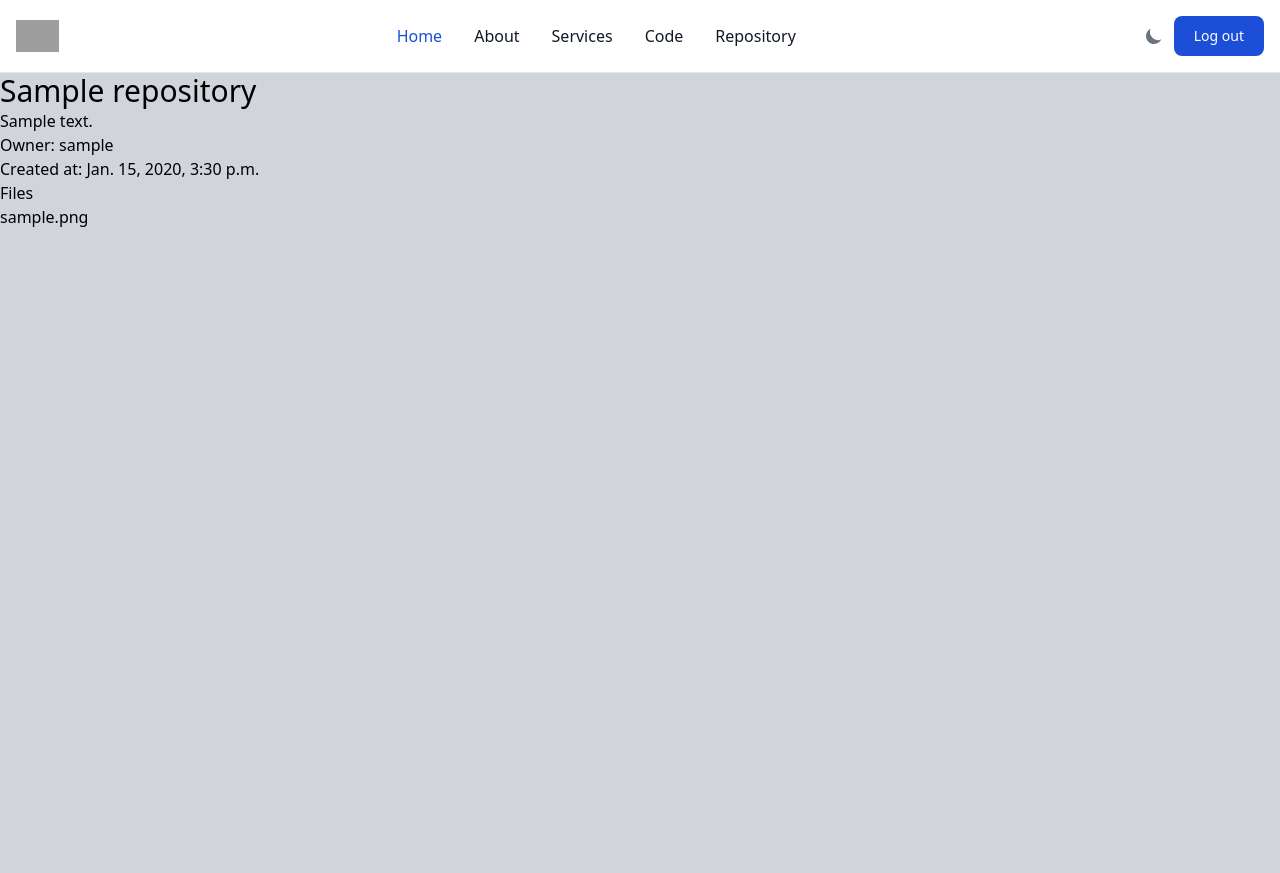
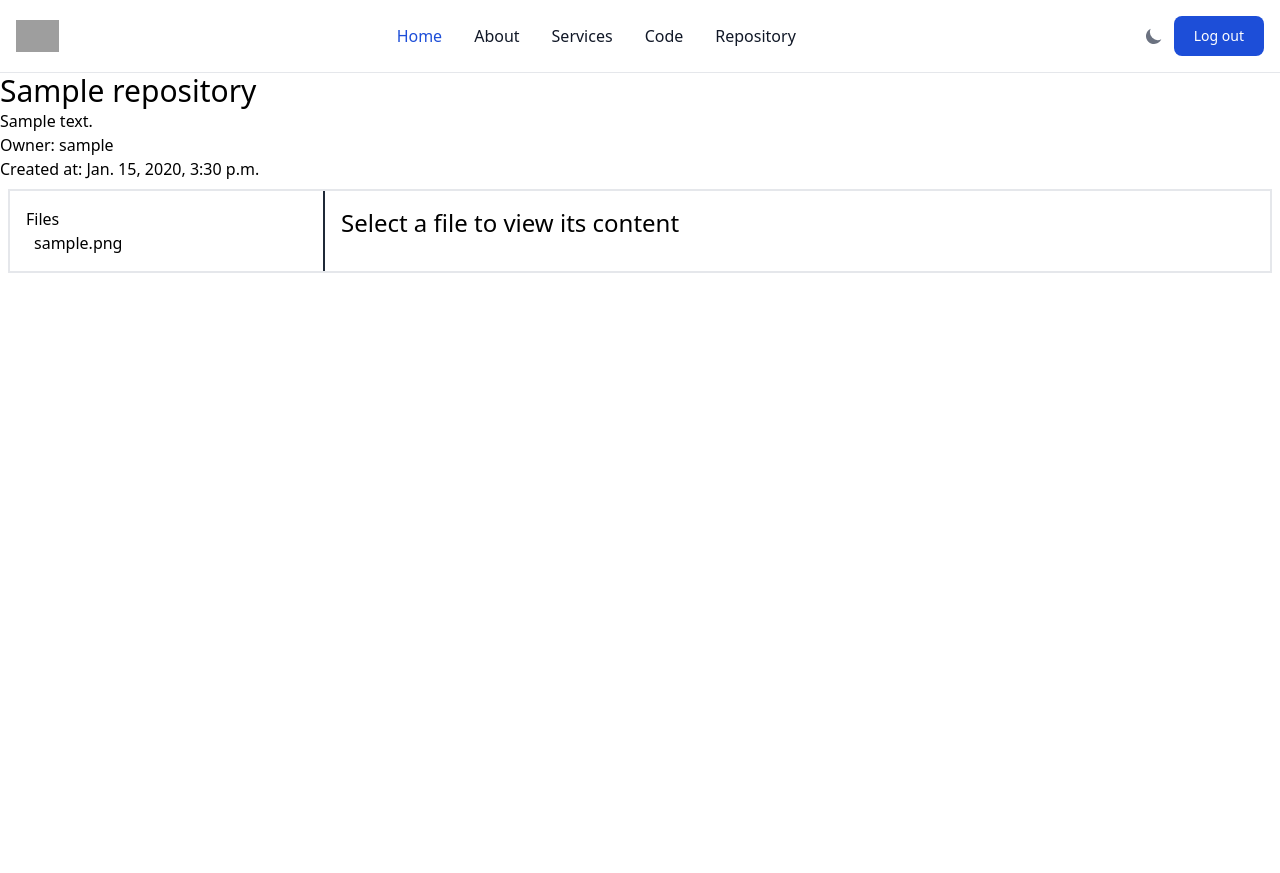
Before and after one commit to Soumen3/Upgrade_Lab, a Django app: page /vcs/repositories/1/ in a window 1280 px wide. Run offline with Django 5.2, Linux system fonts and the light colour scheme; a user stored in the database is signed in; tables that the repository leaves empty hold one stand-in row (values such as "Sample post"); some libraries are stand-ins or nearby versions; grey boxes are pictures that could not be loaded.

Commit message:
repository file view

```diff
--- a/Lab/ai.py
+++ b/Lab/ai.py
@@ -9,9 +9,6 @@ def ask_chatbot(prompt: str, max_tokens: int = 512) -> str:
     template = """<s>[INST]Your name is 'Jarvis'. You are an assistant who helps users with various tasks on our website.
 You can intoroduce yourself to the users and provide instructions to assist them.
 You are given a prompt to assist users with tasks such as logging in, registering, writing code, and uploading a repository.
-You need to provide detailed instructions based on the prompt.
-If any prompt is not related to these tasks, you must ignore it.
-Even you must not give a hint about the unrelated prompt.
 [/INST]{question}</s>"""
 
     prompt_template = PromptTemplate.from_template(template)
--- a/coding/utilities.py
+++ b/coding/utilities.py
@@ -13,6 +13,7 @@ from django.shortcuts import get_object_or_404
 def generate_python_code(inputs):
     # Generate the Python code snippet based on the input data
     code = f"""
+# don't change the function name
 def Solution({', '.join(inputs[0].keys())}):
     # Write your code here
 
--- /dev/null
+++ b/templates/components/file_tree.html
@@ -0,0 +1,13 @@
+{% if contents.items %}
+    <li class="folder dark:text-white bg-gray-400 rounded-sm px-2 my-1">{{ folder }}
+        <ul class="nested">
+            {% for subfolder, subcontents in contents.items %}
+                {% include 'components/file_tree.html' with folder=subfolder contents=subcontents %}
+            {% endfor %}
+        </ul>
+    </li>
+{% else %}
+    <li class="dark:text-white file px-2">
+        <a href="#" class="file-link dark:text-white" data-file-id="{{ contents.id }}" data-repo-id="{{ contents.repository.id }}">{{ folder }}</a>
+    </li>
+{% endif %}
--- a/templates/vcs/repository_detail.html
+++ b/templates/vcs/repository_detail.html
@@ -2,16 +2,82 @@
 {% load static %}
 
 {% block body %}
-    <div class="bg-gray-300 dark:text-white dark:bg-gray-800 h-screen">
+    <div class="content dark:text-white dark:bg-gray-800 h-screen">
+        <div class="details dark:text-white dark:bg-gray-800">
             <p class="text-3xl dark:text-white">{{ repository.name }}</p>
             <p class="dark:text-white">{{ repository.description }}</p>
             <p class="dark:text-white">Owner: {{ repository.owner.username }}</p>
             <p class="dark:text-white">Created at: {{ repository.created_at }}</p>
+        </div>
+        <div class="flex border-2 m-2 h-auto">
+            <div class="w-1/4 p-4 border-r-2 border-gray-800 dark:border-gray-50">
                 <h2 class="dark:text-white">Files</h2>
-        <ul>
-            {% for file in files %}
-            <li class="dark:text-white">{{ file.path }}</li>
+                <ul id="file-list">
+                    {% for folder, contents in files.items %}
+                        {% include 'components/file_tree.html' with folder=folder contents=contents %}
                     {% endfor %}
                 </ul>
             </div>
+            <div class="w-3/4 p-4" id="file-content">
+                <p class="text-2xl dark:text-white">Select a file to view its content</p>
+            </div>
+        </div>
+    </div>
+
+    <style>
+        .folder {
+            cursor: pointer;
+        }
+        .nested {
+            display: none;
+        }
+        .active {
+            display: block;
+        }
+    </style>
+
+    <script>
+        document.addEventListener('DOMContentLoaded', function() {
+            const fileLinks = document.querySelectorAll('.file-link');
+            fileLinks.forEach(link => {
+                link.addEventListener('click', function(event) {
+                    event.preventDefault();
+                    const fileId = this.getAttribute('data-file-id');
+                    const repoId = this.getAttribute('data-repo-id');
+
+                    // Show loading message
+                    document.getElementById('file-content').innerHTML = `<p class="text-2xl dark:text-white">Loading...</p>`;
+
+                    fetch(`/vcs/repositories/${repoId}/files/${fileId}/`)
+                        .then(response => response.text())
+                        .then(data => {
+                            document.getElementById('file-content').innerHTML = `<pre class="dark:text-white">${data}</pre>`;
+                        });
+                });
+            });
+
+            // Handle folder clicks to toggle visibility
+            const folders = document.querySelectorAll('.folder');
+            folders.forEach(folder => {
+                folder.addEventListener('click', function(event) {
+                    event.stopPropagation(); // Prevents triggering other event handlers
+
+                    // Access the nested <ul> element within the clicked folder's container
+                    const nestedList = this.querySelector('.nested');
+
+                    if (nestedList) {
+                        // Toggle visibility for the current folder only
+                        nestedList.classList.toggle('active');
+                        this.classList.toggle('folder-open');
+                    }
+                });
+            });
+            const files = document.querySelectorAll('.file');
+            files.forEach(file => {
+                file.addEventListener('click', function(event) {
+                    event.stopPropagation();
+                });
+            });
+        });
+    </script>
 {% endblock body %}
--- a/vcs/form.py
+++ b/vcs/form.py
@@ -1,7 +1,8 @@
-# forms.py
 from django import forms
 
+
+tailwind = "bg-gray-50 border border-gray-300 text-gray-900 text-sm rounded-lg focus:ring-blue-500 focus:border-blue-500 block w-1/2 ps-10 p-2.5  dark:bg-gray-700 dark:border-gray-600 dark:placeholder-gray-400 dark:text-white dark:focus:ring-blue-500 dark:focus:border-blue-500"
 class RepositoryUploadForm(forms.Form):
-    name = forms.CharField(max_length=255, widget=forms.TextInput(attrs={'class': 'form-control'}))
-    description = forms.CharField(widget=forms.Textarea(attrs={'class': 'form-control'}), required=False)
+    name = forms.CharField(max_length=255, widget=forms.TextInput(attrs={'class': f'form-control {tailwind}'}))
+    description = forms.CharField(widget=forms.Textarea(attrs={'class': f'form-control {tailwind}'}), required=False)
     file = forms.FileField(widget=forms.FileInput(attrs={'class': 'form-control'}))
--- a/vcs/urls.py
+++ b/vcs/urls.py
@@ -6,6 +6,7 @@ from django.conf.urls.static import static
 urlpatterns = [
     path('repositories/', views.repository_list, name='repository_list'),
     path('repositories/<int:pk>/', views.repository_detail, name='repository_detail'),
+    path('repositories/<int:repository_id>/files/<int:file_id>/', views.file_detail, name='file_detail'),
     path('upload/', views.upload_repository, name='upload_repository'),
 ]
 
--- a/vcs/views.py
+++ b/vcs/views.py
@@ -6,6 +6,8 @@ from .form import RepositoryUploadForm
 import zipfile
 from pathlib import Path
 from django.core.files.base import ContentFile
+from django.http import HttpResponse
+
 
 @login_required
 def repository_list(request):
@@ -14,9 +16,26 @@ def repository_list(request):
 
 @login_required
 def repository_detail(request, pk):
+    context = {}
     repository = get_object_or_404(Repository, pk=pk)
+    context['repository'] = repository
     files = RepositoryFile.objects.filter(repository=repository)
-    return render(request, 'vcs/repository_detail.html', {'repository': repository, 'files': files})
+    file_structure = build_file_structure(files)
+    context['files'] = file_structure
+    return render(request, 'vcs/repository_detail.html', context)
+
+def build_file_structure(files):
+    file_structure = {}
+    for file in files:
+        parts = file.path.split('/')
+        current_level = file_structure
+        for part in parts[:-1]:
+            if part not in current_level:
+                current_level[part] = {}
+            current_level = current_level[part]
+        current_level[parts[-1]] = file
+    print(file_structure)
+    return file_structure
 
 @login_required
 def upload_repository(request):
@@ -52,3 +71,10 @@ def upload_repository(request):
         form = RepositoryUploadForm()
 
     return render(request, 'vcs/upload_repository.html', {'form': form})
+
+
+
+@login_required
+def file_detail(request, repository_id, file_id):
+    file = get_object_or_404(RepositoryFile, repository_id=repository_id, id=file_id)
+    return HttpResponse(file.file.read(), content_type='text/plain')
```
Also changed, not shown: templates/vcs/repository_list.html (+12 -7 lines), vcs/admin.py (+7 -1 lines). Lines whose indentation alone changed are shown as unchanged.
